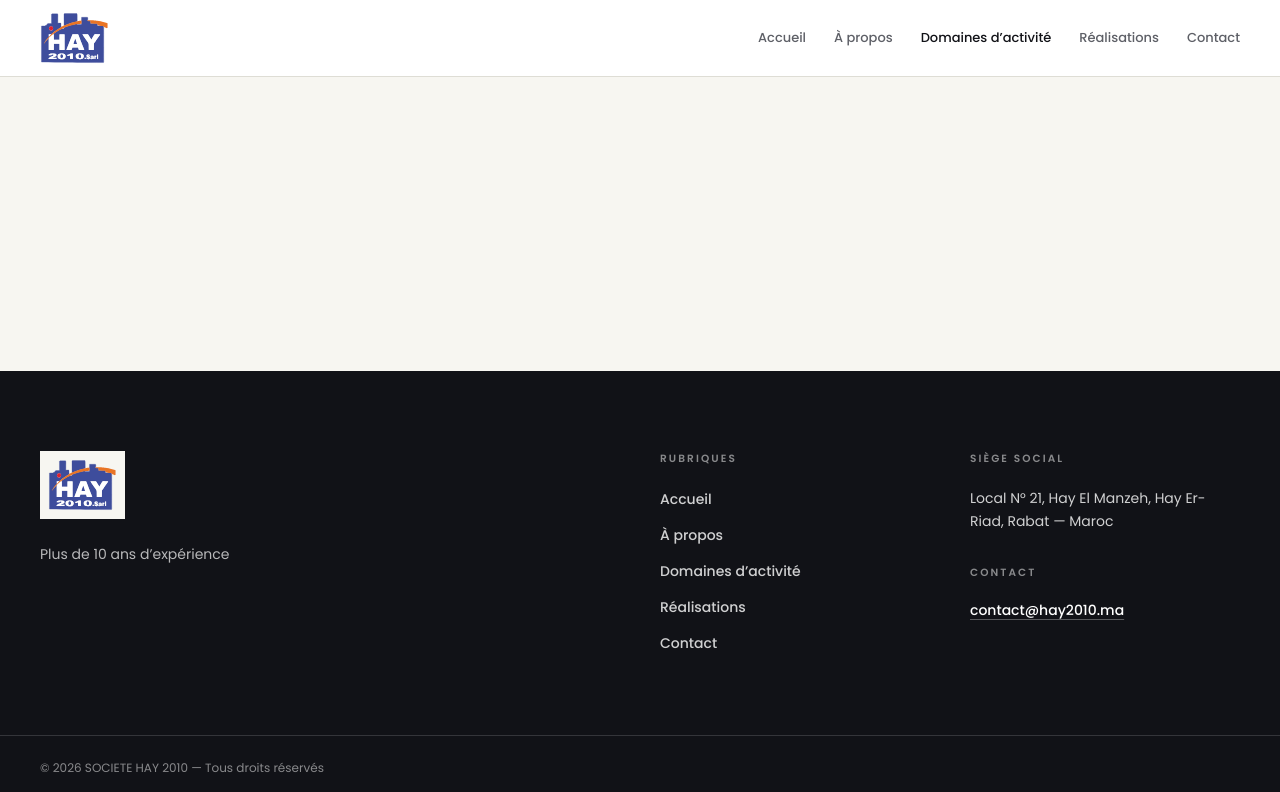
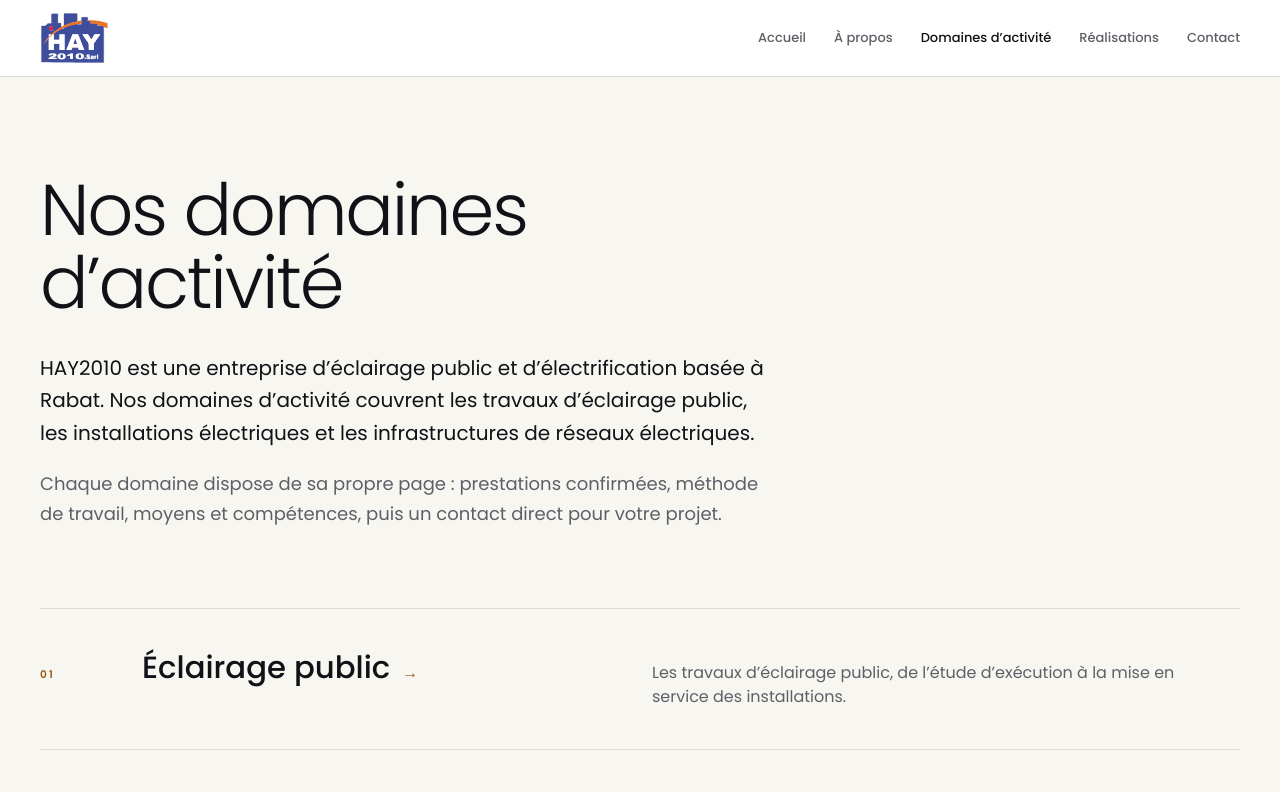
Before and after one commit to mustaphaelou/hay2010website, a Next.js app: page /domaines-activite in a window 1280 px wide. Shown: the top 792 px of the page. Built offline with nearby package versions, Linux system fonts and the light colour scheme.

Commit message:
feat(domaines): domain index with the published-domain list (#22)

```diff
--- a/app/(frontend)/domaines-activite/page.tsx
+++ b/app/(frontend)/domaines-activite/page.tsx
@@ -1,11 +1,41 @@
+import type { Metadata } from "next"
+import { notFound } from "next/navigation"
+
+import { DomaineIndex } from "@/components/domaines/domaine-index"
+import { getPublishedDomains } from "@/lib/site/domaines"
+import { pageMetadata } from "@/lib/site/metadata"
 import { requirePublishedRubrique } from "@/lib/site/gates"
+import { getPageDocument } from "@/lib/site/page-content"
+
+/** Canonical route of the domain index (code-owned). */
+const HREF = "/domaines-activite"
+
+/** Unique title, description and canonical URL for the index (#22 acceptance). */
+export async function generateMetadata(): Promise<Metadata> {
+  const page = await getPageDocument("domaines-activite")
+  return pageMetadata({
+    title: page?.title ?? "Nos domaines d’activité",
+    description: page?.description,
+    path: HREF,
+  })
+}
 
 /**
- * Domaines d'activité — index stub shipped by #21; the index and its published
- * domain list are ticket #22. The gate check keeps the route absent when the
- * rubrique is closed.
+ * Nos domaines d'activité — index (ticket #22).
+ *
+ * The gate guard stays the first line (docs/build/content-seam.md §5). The
+ * presentation and the list are content: the page document supplies the copy
+ * and the ordering block, the seam supplies exactly the published domains, so
+ * a gated domain is absent from the index by construction.
  */
 export default async function Page() {
   await requirePublishedRubrique("domaines-activite")
-  return null
+
+  const [page, domains] = await Promise.all([
+    getPageDocument("domaines-activite"),
+    getPublishedDomains(),
+  ])
+  if (!page) notFound()
+
+  return <DomaineIndex page={page} domains={domains} />
 }
--- /dev/null
+++ b/components/domaines/domaine-index.tsx
@@ -0,0 +1,53 @@
+import type { DomainDocument, PageDocument } from "@/lib/content/types"
+
+import { DomaineList } from "@/components/domaines/domaine-list"
+
+/**
+ * The `/domaines-activite` index body.
+ *
+ * Short presentation from the page document, then the published-domain list.
+ * The index deliberately carries no card grid, no calls to action that the
+ * content does not define, and no mention of a gated domain: the list is
+ * whatever the seam publishes (docs/build/content-seam.md §5).
+ */
+export function DomaineIndex({
+  page,
+  domains,
+}: {
+  readonly page: PageDocument
+  readonly domains: readonly DomainDocument[]
+}) {
+  const paragraphs = page.blocks.flatMap((block) =>
+    block.kind === "intro" ? block.paragraphs : []
+  )
+  const showsDomainList = page.blocks.some((block) => block.kind === "domaines")
+
+  return (
+    <article className="mx-auto max-w-[1440px] px-5 pt-16 pb-24 lg:px-10 lg:pt-24 lg:pb-32">
+      <div className="max-w-[46rem]">
+        <h1 className="font-heading text-[clamp(2.5rem,6vw,4.5rem)] leading-[1.02] font-light tracking-[-0.03em] text-ink">
+          {page.title}
+        </h1>
+
+        {paragraphs.length > 0 ? (
+          <div className="mt-8 space-y-5">
+            {paragraphs.map((paragraph, index) => (
+              <p
+                key={paragraph}
+                className={
+                  index === 0
+                    ? "text-lg leading-relaxed text-ink lg:text-xl"
+                    : "text-lg leading-relaxed text-body"
+                }
+              >
+                {paragraph}
+              </p>
+            ))}
+          </div>
+        ) : null}
+      </div>
+
+      {showsDomainList ? <DomaineList domains={domains} /> : null}
+    </article>
+  )
+}
--- /dev/null
+++ b/components/domaines/domaine-list.tsx
@@ -0,0 +1,49 @@
+import Link from "next/link"
+
+import type { DomainDocument } from "@/lib/content/types"
+import { getDomainPath } from "@/lib/site/domaines"
+
+/**
+ * The published-domain list — the one list the domain index renders.
+ *
+ * Content-only rows separated by 1 px rules (brand direction §2.4: no cards,
+ * no shadows). The title is the link, so the accessible name is the domain
+ * name itself; the arrow is decorative. Only domains returned by the seam are
+ * passed in, so a gated domain can never reach this list.
+ */
+export function DomaineList({ domains }: { readonly domains: readonly DomainDocument[] }) {
+  if (domains.length === 0) return null
+
+  return (
+    <ol className="mt-14 border-t border-line lg:mt-20">
+      {domains.map((domain, index) => (
+        <li key={domain.slug} className="border-b border-line">
+          <div className="grid grid-cols-1 gap-3 py-8 sm:gap-4 lg:grid-cols-12 lg:items-baseline lg:gap-6 lg:py-10">
+            <p
+              aria-hidden="true"
+              className="font-heading text-[10.5px] font-semibold tracking-[0.2em] text-copper uppercase lg:col-span-1"
+            >
+              {String(index + 1).padStart(2, "0")}
+            </p>
+
+            <h2 className="font-heading text-2xl leading-tight font-medium text-ink lg:col-span-5 lg:text-[clamp(1.5rem,2.4vw,2.125rem)]">
+              <Link
+                href={getDomainPath(domain.slug)}
+                className="inline-flex items-baseline gap-3 transition-colors hover:text-copper"
+              >
+                {domain.title}
+                <span aria-hidden="true" className="text-base text-copper">
+                  →
+                </span>
+              </Link>
+            </h2>
+
+            {domain.summary ? (
+              <p className="max-w-[52ch] text-body lg:col-span-6">{domain.summary}</p>
+            ) : null}
+          </div>
+        </li>
+      ))}
+    </ol>
+  )
+}
--- a/content/fixtures/site.json
+++ b/content/fixtures/site.json
@@ -1,22 +1,42 @@
 {
-  "$comment": "Fixture corpus shared by every scenario. Documents carry only decided copy: at #21 the pages are skeletons (no blocks) and page tickets #22–#28 fill them. Gate states live in content/fixtures/scenarios/*.json.",
+  "$comment": "Fixture corpus shared by every scenario. Documents carry only decided copy: at #21 the pages were skeletons (no blocks); page tickets #22–#28 fill them. Gate states live in content/fixtures/scenarios/*.json. #22 delivered the domain index and the three published domain pages (CDC trame, DEV-006 omissions).",
   "pages": {
     "accueil": { "blocks": [] },
     "a-propos": { "blocks": [] },
-    "domaines-activite": { "blocks": [] },
+    "domaines-activite": {
+      "title": "Nos domaines d’activité",
+      "description": "Les domaines d’activité de HAY2010 à Rabat : éclairage public, installations électriques CFO/CFA et réseaux HTA/MT et MT/BT avec postes de transformation.",
+      "blocks": [
+        {
+          "kind": "intro",
+          "paragraphs": [
+            "HAY2010 est une entreprise d’éclairage public et d’électrification basée à Rabat. Nos domaines d’activité couvrent les travaux d’éclairage public, les installations électriques et les infrastructures de réseaux électriques.",
+            "Chaque domaine dispose de sa propre page : prestations confirmées, méthode de travail, moyens et compétences, puis un contact direct pour votre projet."
+          ]
+        },
+        { "kind": "domaines" }
+      ]
+    },
     "realisations": { "blocks": [] },
     "contact": { "blocks": [] }
   },
   "domains": [
-    { "slug": "eclairage-public", "title": "Éclairage public", "blocks": [] },
+    {
+      "slug": "eclairage-public",
+      "title": "Éclairage public",
+      "summary": "Les travaux d’éclairage public, de l’étude d’exécution à la mise en service des installations.",
+      "blocks": []
+    },
     {
       "slug": "installations-electriques",
       "title": "Installations électriques",
+      "summary": "Les installations électriques CFO/CFA : tableaux, distribution, protection, câblage et mise en service.",
       "blocks": []
     },
     {
       "slug": "infrastructures-reseaux-electriques",
       "title": "Infrastructures et réseaux électriques",
+      "summary": "Les réseaux HTA/MT et MT/BT et les postes de transformation, de l’étude à la réception.",
       "blocks": []
     },
     {
--- a/lib/content/providers/fixture.ts
+++ b/lib/content/providers/fixture.ts
@@ -51,6 +51,7 @@ interface SiteFixture {
   readonly domains: readonly {
     readonly slug: string
     readonly title: string
+    readonly summary?: string
     readonly description?: string
     readonly blocks: readonly ContentBlock[]
   }[]
@@ -126,6 +127,7 @@ function toDomainDocument(slug: string): DomainDocument | null {
   return {
     slug: domain.slug,
     title: domain.title,
+    summary: domain.summary,
     description: domain.description,
     blocks: domain.blocks,
   }
--- a/lib/content/types.ts
+++ b/lib/content/types.ts
@@ -99,6 +99,8 @@ export interface IntroBlock {
 /** Domain page first block: presentation and needs. */
 export interface PresentationBlock {
   readonly kind: "presentation"
+  /** Section heading (CDC trame wording), content-owned. */
+  readonly title?: string
   readonly paragraphs: readonly string[]
 }
 
@@ -220,6 +222,8 @@ export interface DomainDocument {
   readonly slug: DomainSlug
   /** Full CDC title, e.g. « Éclairage public ». */
   readonly title: string
+  /** One-line presentation used by the domain index (added by #22). */
+  readonly summary?: string
   /** Meta description, 120–160 characters (added by the domain page ticket). */
   readonly description?: string
   readonly blocks: readonly ContentBlock[]
--- /dev/null
+++ b/lib/site/metadata.ts
@@ -0,0 +1,40 @@
+/**
+ * Page metadata helper for the P1 page tickets (#22–#28).
+ *
+ * Ticket #32 owns the complete SEO system (metadataBase, the title template,
+ * Open Graph, canonical policy, JSON-LD). Until then this helper keeps each
+ * page's metadata honest and unique: a title with the single `— HAY2010`
+ * suffix, a 120–160 character description supplied by the page content, and
+ * an absolute canonical apex URL without a trailing slash
+ * (docs/seo/seo-metadata.md §2–§3).
+ */
+import type { Metadata } from "next"
+
+import { SITE_URL } from "@/lib/site/site"
+
+/** Canonical path: leading slash, no trailing slash (the homepage is "/"). */
+function canonicalPath(path: string): string {
+  if (path === "/") return SITE_URL
+  const withLeadingSlash = path.startsWith("/") ? path : `/${path}`
+  return `${SITE_URL}${withLeadingSlash.replace(/\/+$/, "")}`
+}
+
+export interface PageMetadataInput {
+  /** Page phrase, without the brand suffix (content-owned or CDC wording). */
+  readonly title: string
+  /** 120–160 character description, when the page content supplies one. */
+  readonly description?: string
+  /** Canonical route, e.g. `/domaines-activite`. */
+  readonly path: string
+}
+
+/** Metadata for one page: title, description and canonical URL. */
+export function pageMetadata({ title, description, path }: PageMetadataInput): Metadata {
+  return {
+    title: `${title} — HAY2010`,
+    description:
+      description ??
+      `${title}. HAY2010, entreprise d’éclairage public et d’électrification à Rabat.`,
+    alternates: { canonical: canonicalPath(path) },
+  }
+}
--- /dev/null
+++ b/lib/site/page-content.ts
@@ -0,0 +1,16 @@
+/**
+ * Page-document lookup for page tickets — always through the content seam.
+ *
+ * Page files call this after their gate guard to read their own document
+ * (`title`, `description`, `blocks`). It never touches a provider directly:
+ * `lib/content/index.ts` remains the only door to content
+ * (docs/build/content-seam.md §1).
+ */
+import { getContentSource } from "@/lib/content"
+import type { PageDocument, RubriqueKey } from "@/lib/content/types"
+
+/** The page document for a rubrique key, or `null` when none exists. */
+export async function getPageDocument(key: RubriqueKey): Promise<PageDocument | null> {
+  const source = await getContentSource()
+  return source.getPage(key)
+}
```
Also changed, not shown: 1 other file (tests, documents, lock files or other folders).
